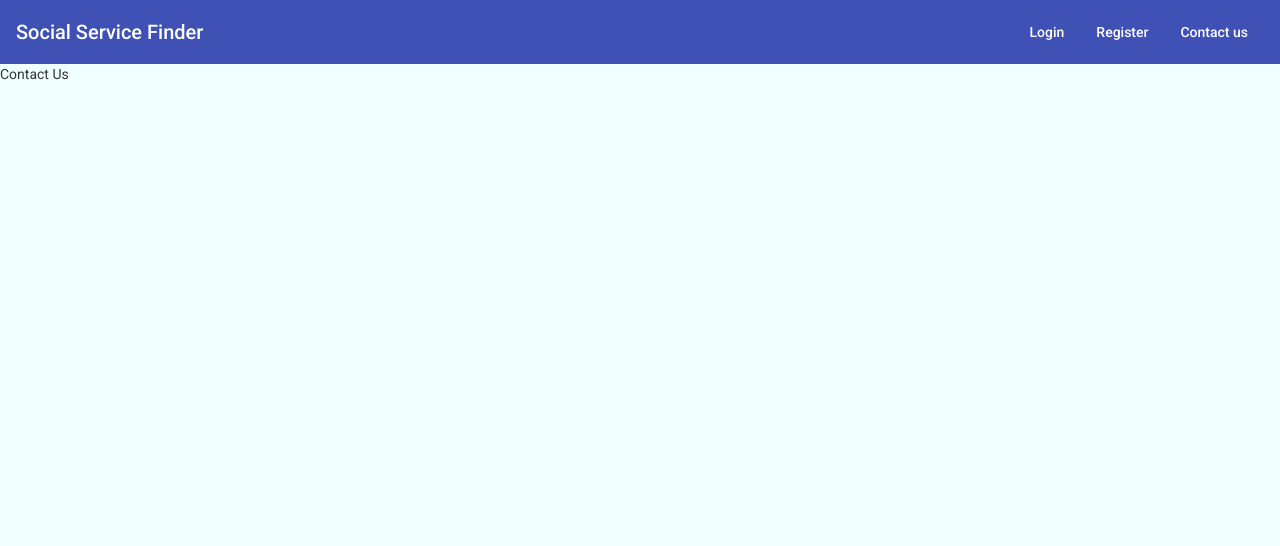
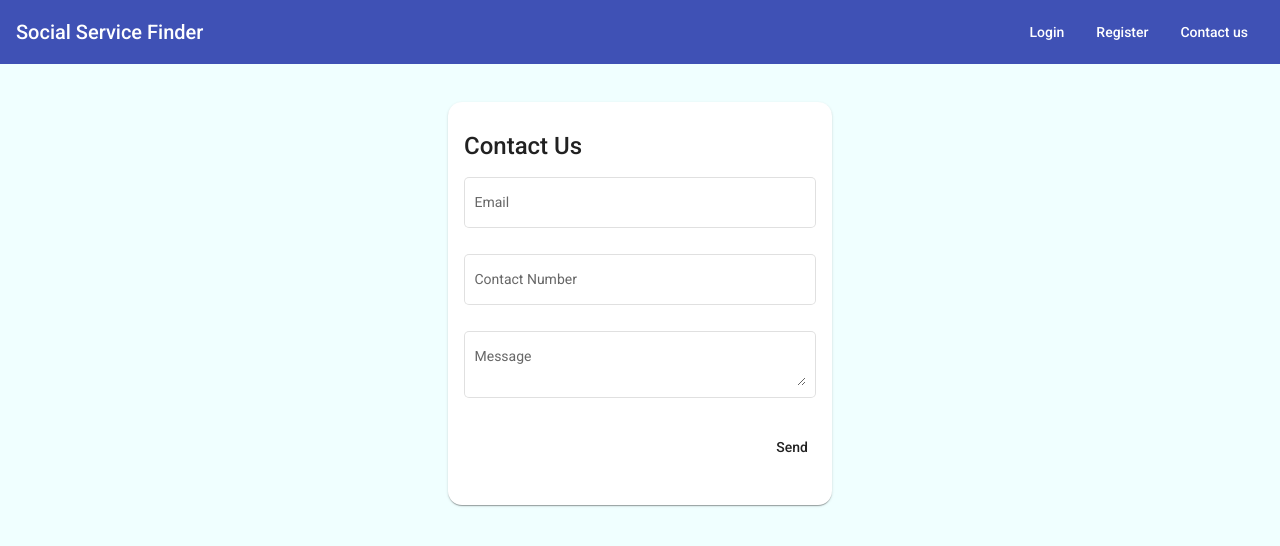
Before and after one commit to tirthct/SocialServiceFinder, an Angular app in the folder socialseriveapp/: page /contact in a window 1280 px wide. Shown: the top 546 px of the page. Built offline with nearby package versions, Linux system fonts and the light colour scheme.

Commit message:
Contact us static UI page added

```diff
--- a/socialseriveapp/src/app/homepage/contactus/contactus.component.css
+++ b/socialseriveapp/src/app/homepage/contactus/contactus.component.css
@@ -0,0 +1,31 @@
+.form-input-field{
+    position: relative;
+    width: 100%;
+}
+
+.form-container{
+    position: relative;
+    margin: auto;
+    width: 30%;
+    border-radius: 1em;
+    margin-top: 3%;
+}
+
+form{
+    position: relative;
+    margin-top: 5%;
+}
+mat-card-title{
+    position: relative;
+    padding-top: 5%;
+}
+
+mat-radio-button{
+    position: relative;
+    width: 50%;
+}
+
+#dobForm{
+    position: relative;
+    width: 46%;
+}
--- a/socialseriveapp/src/app/homepage/contactus/contactus.component.html
+++ b/socialseriveapp/src/app/homepage/contactus/contactus.component.html
@@ -1 +1,23 @@
-<p>Contact Us</p>
+<mat-card class = "form-container">
+    <mat-card-title>Contact Us</mat-card-title>
+    <form method = "post">
+        <mat-form-field appearance="outline" class="form-input-field">
+            <mat-label>Email</mat-label>
+            <input matInput type="text" placeholder="Eg. johndoe@gmail.com" name="email" id="email"
+                [(ngModel)]="email">
+        </mat-form-field><br>
+
+        <mat-form-field appearance="outline" class="form-input-field">
+            <mat-label>Contact Number</mat-label>
+            <input matInput type="number" placeholder="9999999999" name="contactNo" id="contactNo" [(ngModel)]="contactNumber">
+        </mat-form-field><br>
+
+        <mat-form-field appearance="outline" class="form-input-field">
+            <mat-label>Message</mat-label>
+            <textarea matInput type="text" placeholder="Eg. Type your Message" name="message" id="message" [(ngModel)]="message"></textarea>
+        </mat-form-field><br>
+        <mat-card-actions align = "end">
+            <button mat-button name="contactUsBtn" id="contactUsBtn" (click)="contactUs()">Send</button>
+        </mat-card-actions>
+    </form>
+</mat-card>
--- a/socialseriveapp/src/app/homepage/contactus/contactus.component.ts
+++ b/socialseriveapp/src/app/homepage/contactus/contactus.component.ts
@@ -1,4 +1,14 @@
 import { Component, OnInit } from '@angular/core';
+import { ContactUs } from 'src/app/users/models/ContactUs';
+import { DashboardService } from 'src/app/users/services/dashboardservice/dashboard.service';
+import { LoginserviceService } from 'src/app/users/services/loginservice/loginservice.service';
+import { Router } from '@angular/router';
+
+import {
+  MatSnackBar,
+  MatSnackBarHorizontalPosition,
+  MatSnackBarVerticalPosition,
+} from '@angular/material/snack-bar';
 
 @Component({
   selector: 'app-contactus',
@@ -6,8 +16,21 @@ import { Component, OnInit } from '@angular/core';
   styleUrls: ['./contactus.component.css']
 })
 export class ContactusComponent implements OnInit {
+  email : string = "";
+  contactNumber : string = "";
+  contactUsObject!: ContactUs;
+  message : string = "";
+  horizontalPosition: MatSnackBarHorizontalPosition = 'center';
+  verticalPosition: MatSnackBarVerticalPosition = 'top';
 
-  constructor() { }
+  constructor(private loginserviceService: LoginserviceService,
+    private dashboardService: DashboardService,
+    private router: Router,
+    private _snackBar: MatSnackBar) { }
+
+  contactUs() : void {
+    console.log("Reached here");
+  }
 
   ngOnInit(): void {
   }
--- /dev/null
+++ b/socialseriveapp/src/app/users/models/ContactUs.ts
@@ -0,0 +1,5 @@
+export interface ContactUs{
+    email: string;
+    contactNumber: string;
+    message: string;
+}
```
